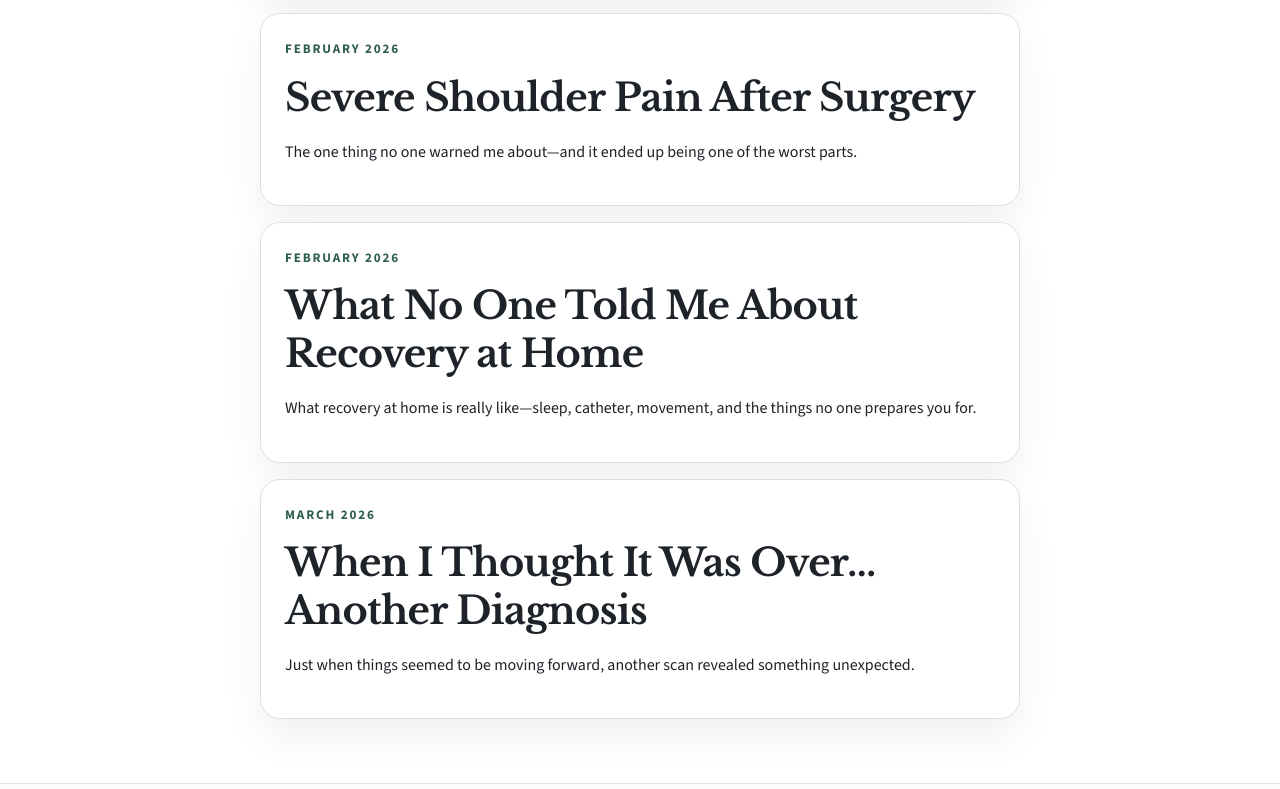
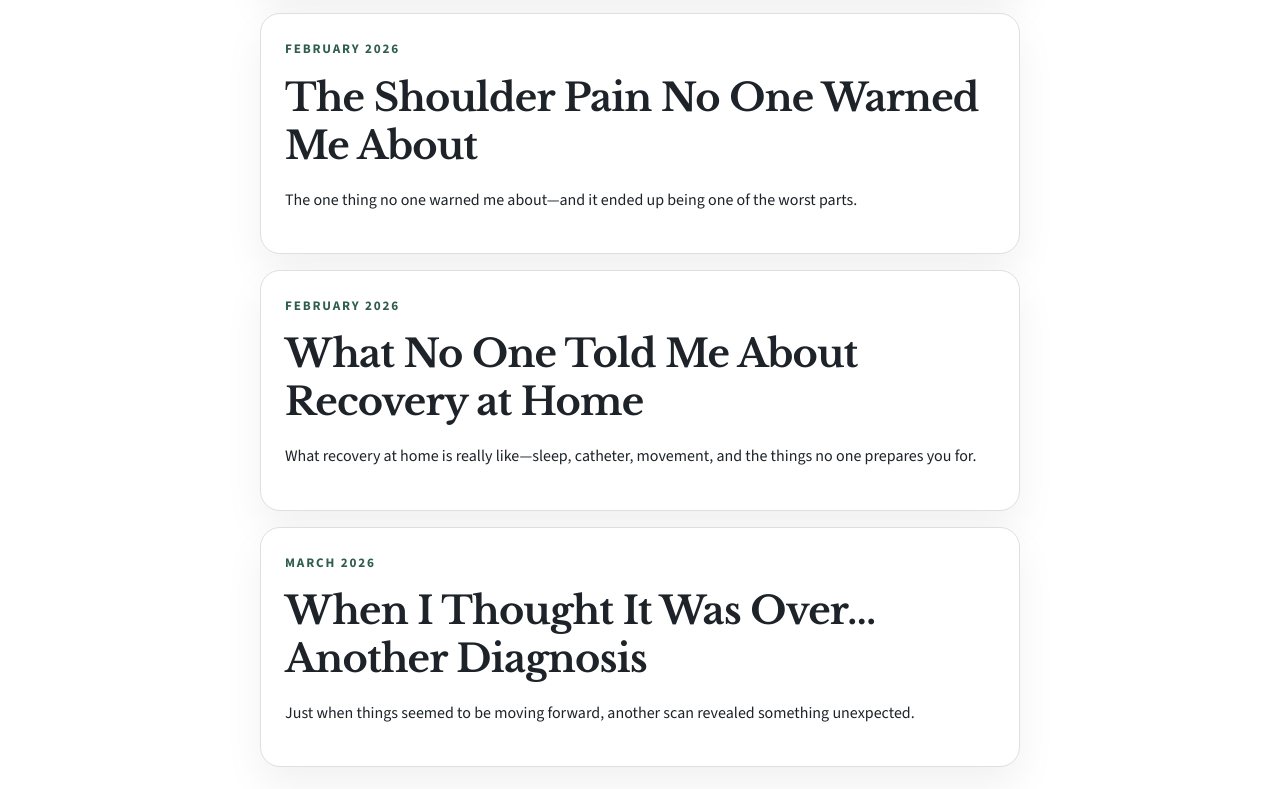
Before and after one commit to bkbrad292-debug/what-no-one-told-me, a plain HTML site: page articles.html in a window 1280 px wide. Shown: the part 1478-2267 px from the top of the page. Drawn offline with nearby package versions, Linux system fonts and the light colour scheme.

Commit message:
Add files via upload

```diff
--- a/articles.html
+++ b/articles.html
@@ -74,7 +74,7 @@
 
   <article class="article-preview">
     <p class="meta">February 2026</p>
-    <h2><a href="article.html">Severe Shoulder Pain After Surgery</a></h2>
+    <h2><a href="article.html">The Shoulder Pain No One Warned Me About</a></h2>
     <p>
       The one thing no one warned me about—and it ended up being one of the worst parts.
     </p>
```
Also changed, not shown: article.html (+1 -1 lines).
